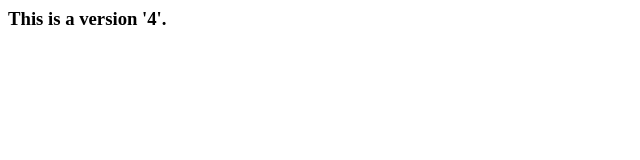
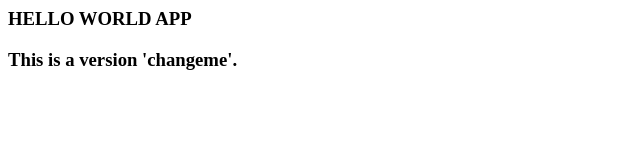
Before and after one commit to ITadvocate/buildspeed, a plain HTML site: page index.html in a window 1280 px wide. Shown: the whole page, without its empty margins (0-640 px from the left). Drawn offline with Linux system fonts and the light colour scheme.

Commit message:
Update index.html

```diff
--- a/index.html
+++ b/index.html
@@ -1 +1,2 @@
-<h3> This is a version '4'. </h3>
+<h3> HELLO WORLD APP </h3>
+<h3> This is a version 'changeme'. </h3>
```
